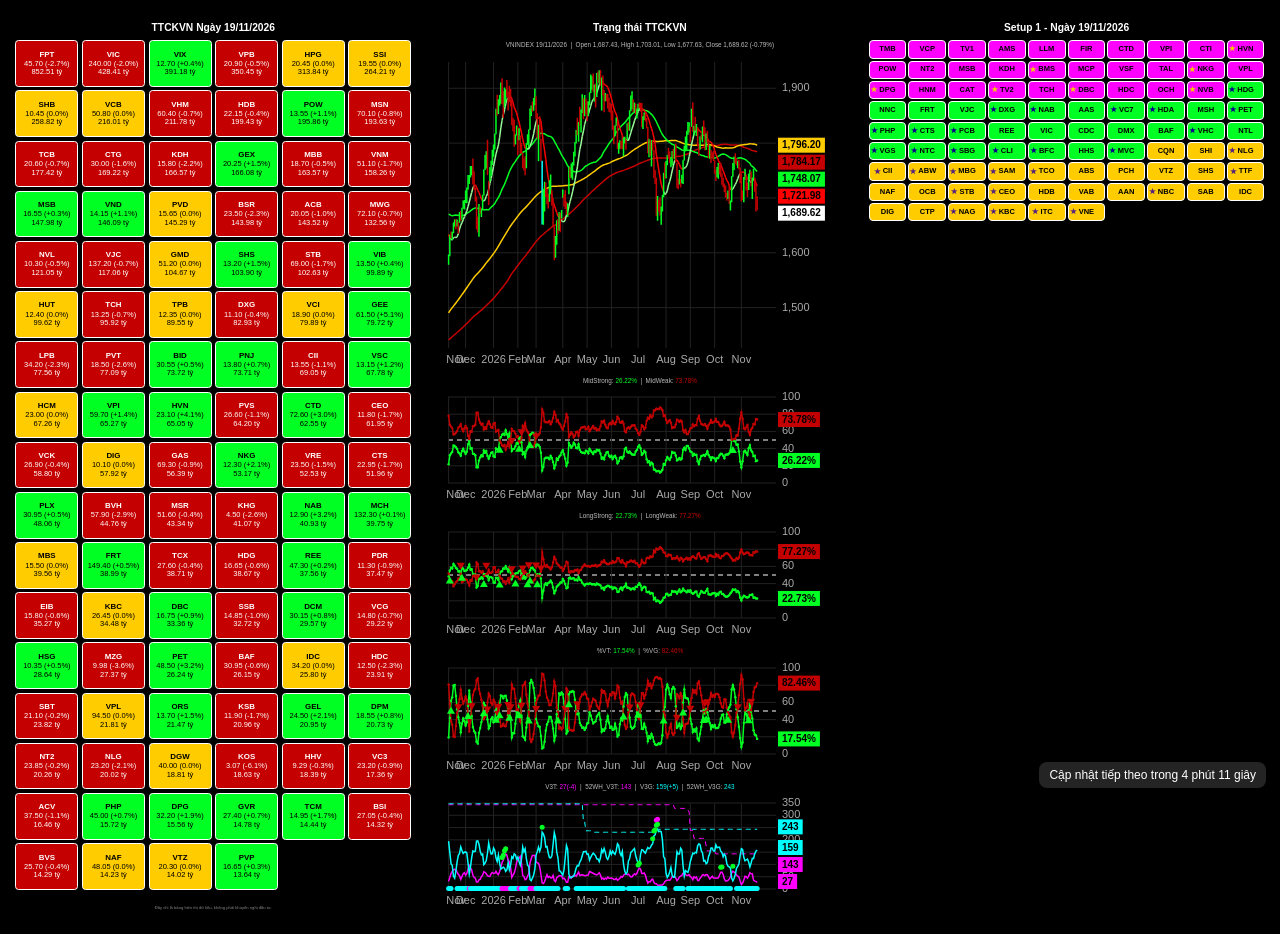
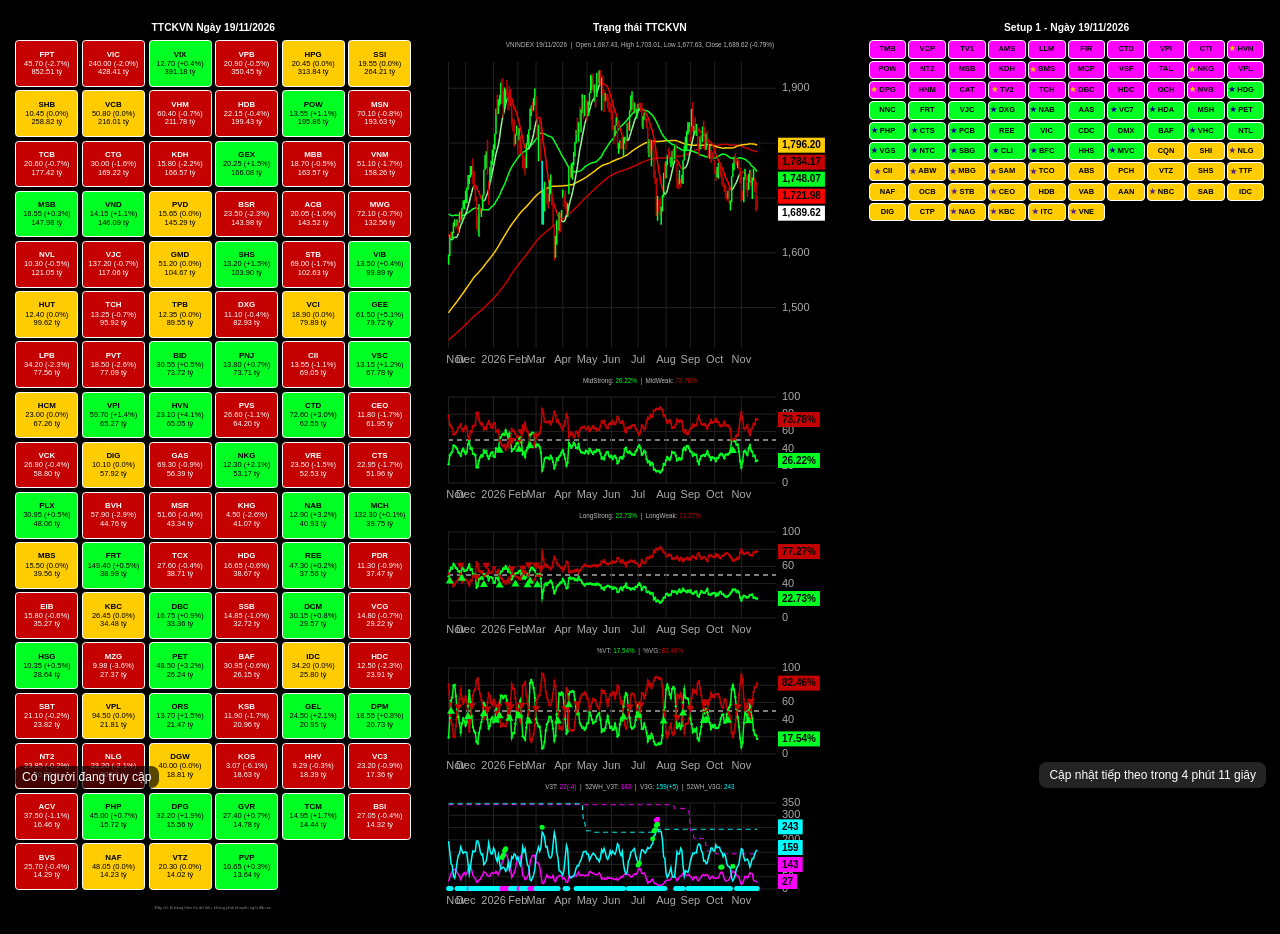
Before and after one commit to internbobi/stockboard, a plain HTML site: page index.html in a window 1280 px wide. Drawn offline with Linux system fonts and the light colour scheme; a script that the page names is missing.

Commit message:
Counter: micro size + Vietnamese label 'Co X nguoi dang truy cap' (Dat 2026-11-19)

```diff
--- a/index.html
+++ b/index.html
@@ -19,7 +19,7 @@
   .val { font-size: 1.9cqw; }
   .foot { text-align: center; color: #888; font-size: 1.05cqw; margin-top: 1.6cqw; line-height: 1.5; }
   #countdown { position: fixed; right: 14px; bottom: 12px; background: rgba(255,255,255,0.14); color: #fff; font-size: 12px; padding: 6px 10px; border-radius: 8px; z-index: 10; }
-  #visitorCounter { position: fixed; left: 14px; bottom: 12px; z-index: 10; }
+  #visitorCounter { position: fixed; left: 14px; bottom: 12px; z-index: 10; display: flex; align-items: center; gap: 6px; background: rgba(0,0,0,0.65); color: #fff; font-size: 12px; padding: 4px 8px; border-radius: 8px; }
   #status { text-align: center; color: #bbb; font-size: 1.1cqw; }
   .market { width: 33.33%; min-height: 100vh; container-type: inline-size; padding: 1.5cqw 1.2cqw; }
   .market canvas { width: 100%; height: 320px; display: block; background: #000; }
@@ -65,7 +65,7 @@
 <div class="setup-grid" id="setupGrid"></div>
 </div>
 <div id="countdown"></div>
-<div id="visitorCounter"><script async src="https://feed-pulse.com/api/embed/online-visitors.js?site_id=f705a8f4-2acf-43fd-89f0-cd7d7ffd9bd6&theme=obsidian&sz=card"></script></div>
+<div id="visitorCounter"><span>Có</span><script async src="https://feed-pulse.com/api/embed/online-visitors.js?site_id=f705a8f4-2acf-43fd-89f0-cd7d7ffd9bd6&theme=obsidian&sz=micro"></script><span>người đang truy cập</span></div>
 <script>
 function fmtDate(iso) {
   const p = iso.split('-');
```
